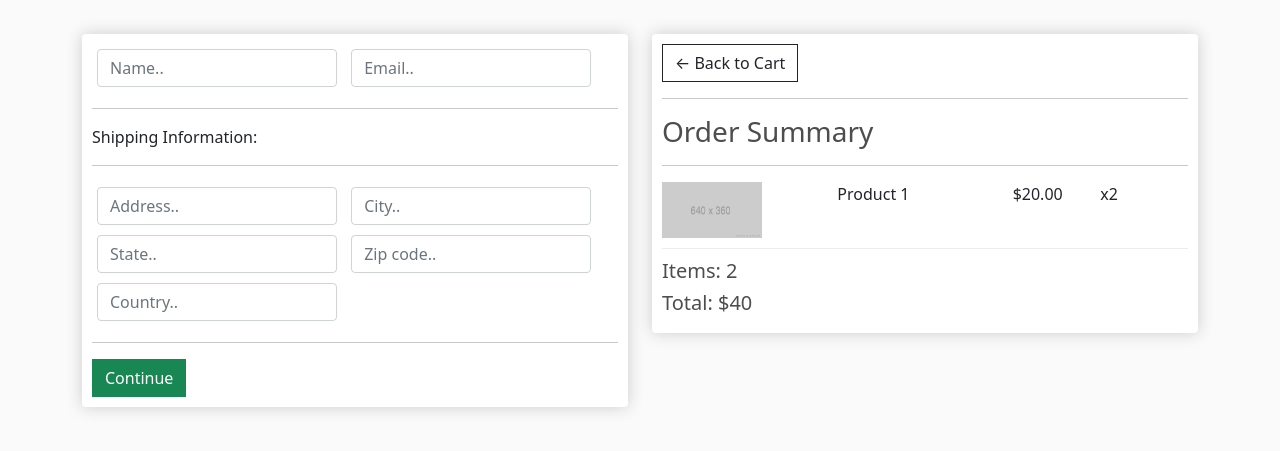
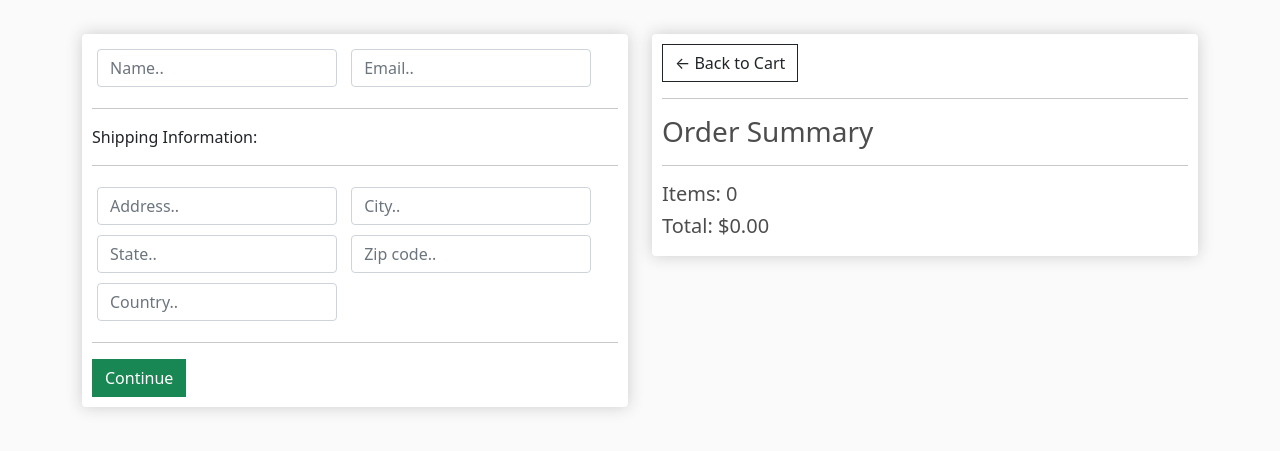
Before and after one commit to M-E-C-20/ECU-repair-shop, a Django app: page /checkout/ in a window 1280 px wide. Shown: the part 57-508 px from the top of the page. Run offline with Django 3.2, Linux system fonts and the light colour scheme.

Commit message:
Add functionality to update checkout order summary

```diff
--- a/store/templates/store/checkout.html
+++ b/store/templates/store/checkout.html
@@ -55,20 +55,22 @@
                 <hr>
                 <h3>Order Summary</h3>
                 <hr>
+                {% for item in items %}
                     <div class="cart-row">
-                    <div style="flex:2"><img class="row-image" src="{% static 'images/placeholder.png' %}"></div>
+                        <div style="flex:2"><img class="row-image" src="{{ item.product.imageURL }}"></div>
                         <div style="flex:2">
-                        <p>Product 1</p>
+                            <p>{{ item.product.name }}</p>
                         </div>
                         <div style="flex:1">
-                        <p>$20.00</p>
+                            <p>${{ item.product.price }}</p>
                         </div>
                         <div style="flex:1">
-                        <p>x2</p>
+                            <p>x{{ item.quantity }}</p>
                         </div>
                     </div>
-                <h5>Items: 2</h5>
-                <h5>Total: $40</h5>
+                {% endfor %}
+                <h5>Items: {{ order.get_cart_items }}</h5>
+                <h5>Total: ${{ order.get_cart_total|floatformat:2 }}</h5>
             </div>
         </div>
     </div>
--- a/store/views.py
+++ b/store/views.py
@@ -26,5 +26,18 @@ def cart(request):
 
 
 def checkout(request):
-    context = {}
+
+    # pass cart data to checkout
+    if request.user.is_authenticated:
+        customer = request.user.customer
+        order, created = Order.objects.get_or_create(customer=customer, complete=False)
+        items = order.orderitem_set.all()
+    else:
+        items = []
+        order = {'get_cart_total': 0,
+                 'get_cart_items': 0}
+
+    context = {'items': items,
+               'order': order}
+
     return render(request, 'store/checkout.html', context)
```
Lines whose indentation alone changed are shown as unchanged.
